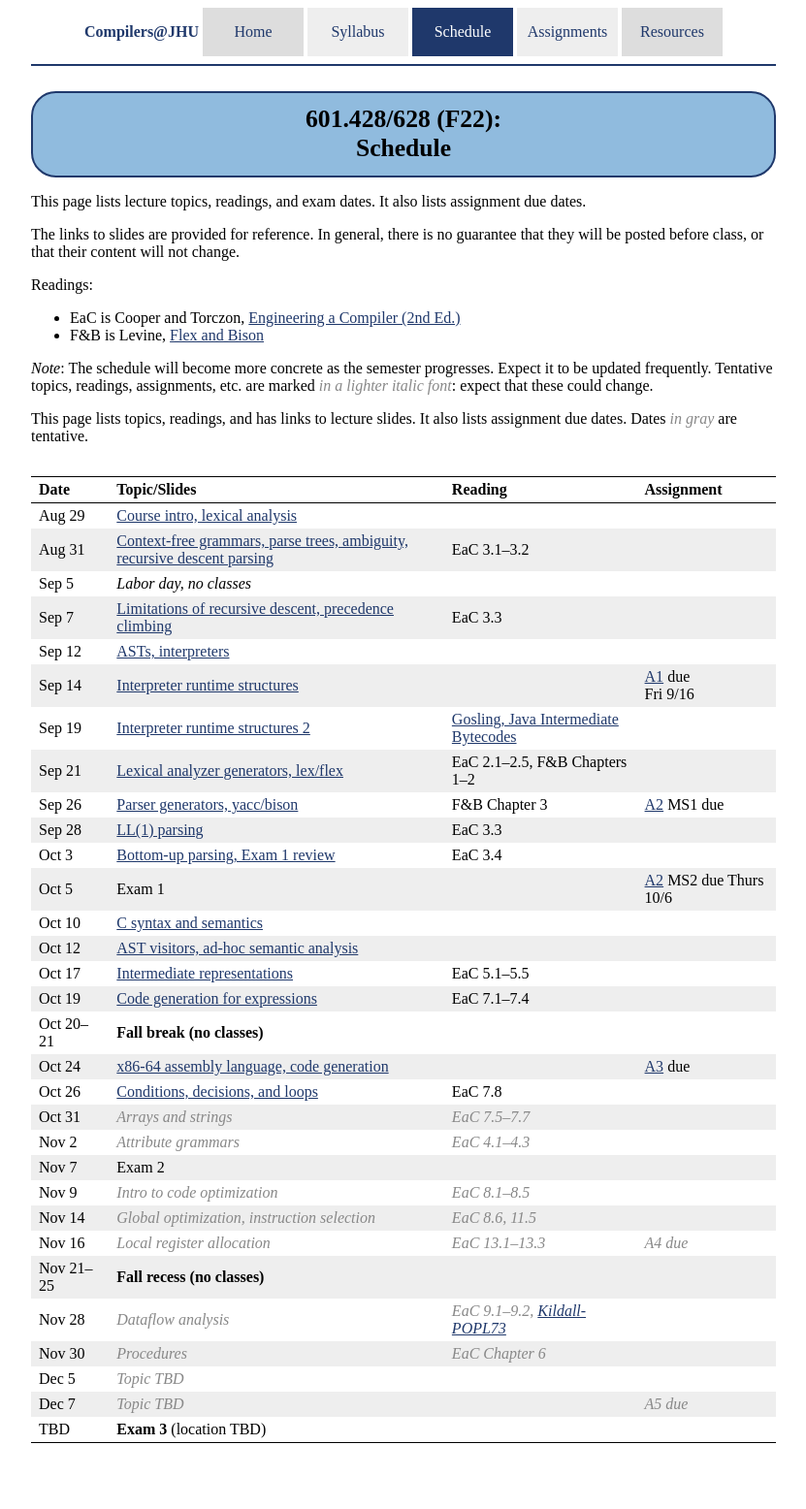
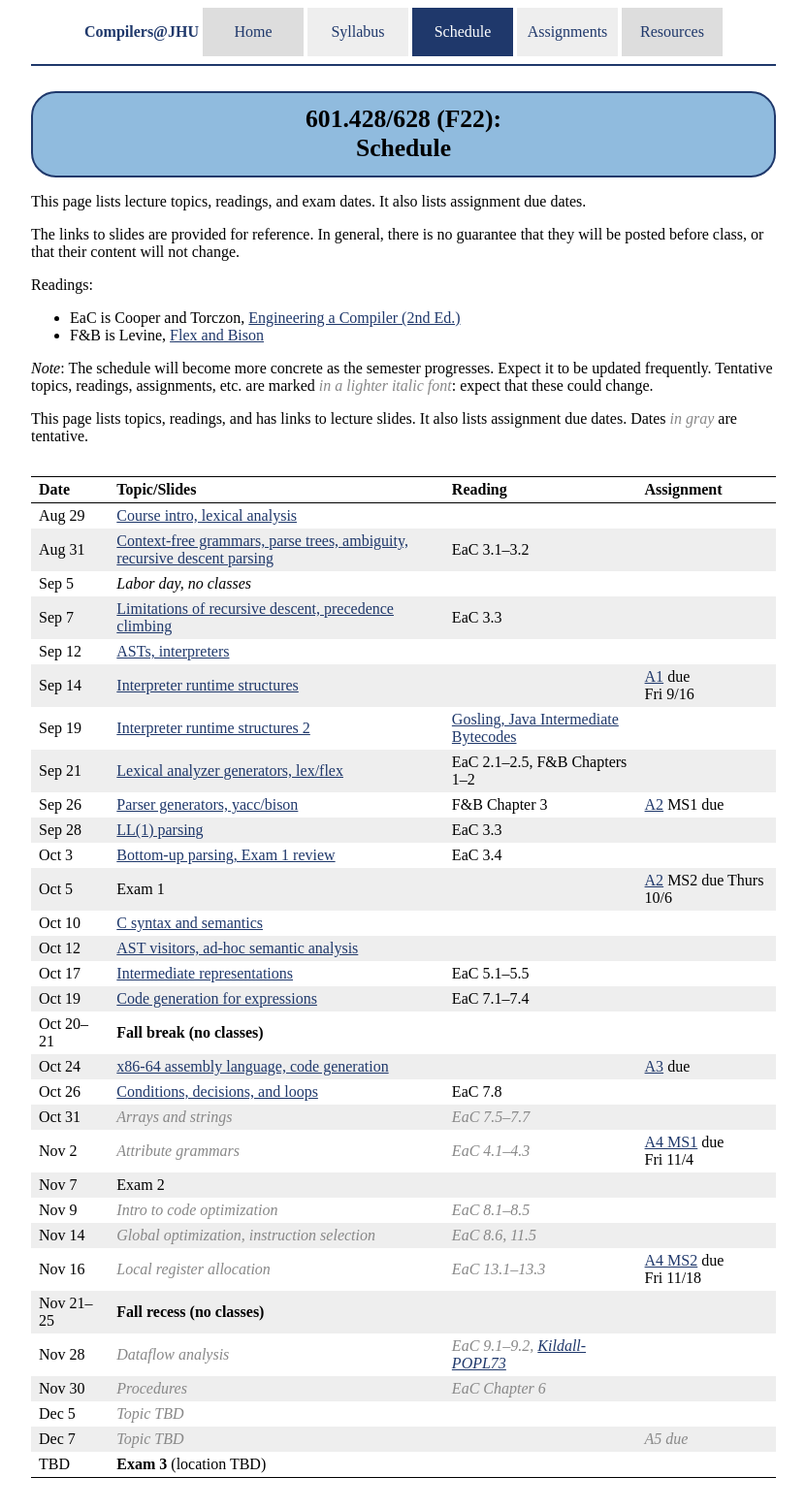
Before and after one commit to jhucompilers/fall2022, a Jekyll site: the page built from schedule.md, in a window 1280 px wide. Shown: the whole page at 97% size, without its empty margins (224-1055 px from the left). Built offline with Jekyll 4.4.1, drawn with Linux system fonts in a browser that asks for light colours; before the commit the page ends 1520 px from its top, so only the background shows below that.

Commit message:
a4 due dates

```diff
--- a/schedule.csv
+++ b/schedule.csv
@@ -19,11 +19,11 @@ Oct 20–21,**Fall break (no classes)**,
 Oct 24,"x86-64 assembly language, code generation",lectures/lecture15-public.pdf,,,"[A3](assign/assign03.html) due"
 Oct 26,"Conditions, decisions, and loops","lectures/Code_Shape_III_Boolean_and_Relational_Expressions_+_Control_Flow.pdf",,"EaC 7.8"
 Oct 31,"<span class='tentative'>Arrays and strings</span>",,,"<span class='tentative'>EaC 7.5–7.7</span>",,
-Nov 2,"<span class='tentative'>Attribute grammars</span>",,,"<span class='tentative'>EaC 4.1–4.3</span>",
+Nov 2,"<span class='tentative'>Attribute grammars</span>",,,"<span class='tentative'>EaC 4.1–4.3</span>","[A4 MS1](assign/assign04.html) due<br>Fri 11/4"
 Nov 7,"Exam 2",,,
 Nov 9,"<span class='tentative'>Intro to code optimization</span>",,,"<span class='tentative'>EaC 8.1–8.5</span>"
 Nov 14,"<span class='tentative'>Global optimization, instruction selection</span>",,,"<span class='tentative'>EaC 8.6, 11.5</span>"
-Nov 16,"<span class='tentative'>Local register allocation</span>",,,"<span class='tentative'>EaC 13.1–13.3</span>","<span class='tentative'>A4 due</span>"
+Nov 16,"<span class='tentative'>Local register allocation</span>",,,"<span class='tentative'>EaC 13.1–13.3</span>","[A4 MS2](assign/assign04.html) due<br>Fri 11/18"
 Nov 21–25,**Fall recess (no classes)**,
 Nov 28,"<span class='tentative'>Dataflow analysis</span>",,,"<span class='tentative'>EaC 9.1–9.2, <a href='lectures/kildall-popl73.pdf'>Kildall-POPL73</a></span>",
 Nov 30,"<span class='tentative'>Procedures</span>",,,"<span class='tentative'>EaC Chapter 6</span>"
--- a/schedule.md
+++ b/schedule.md
@@ -47,11 +47,11 @@ Oct 20–21 | **Fall break (no classes)** |  |
 Oct 24 | [x86-64 assembly language, code generation](lectures/lecture15-public.pdf) |  | [A3](assign/assign03.html) due
 Oct 26 | [Conditions, decisions, and loops](lectures/Code_Shape_III_Boolean_and_Relational_Expressions_+_Control_Flow.pdf) | EaC 7.8 |
 Oct 31 | <span class='tentative'>Arrays and strings</span> | <span class='tentative'>EaC 7.5–7.7</span> |
-Nov 2 | <span class='tentative'>Attribute grammars</span> | <span class='tentative'>EaC 4.1–4.3</span> |
+Nov 2 | <span class='tentative'>Attribute grammars</span> | <span class='tentative'>EaC 4.1–4.3</span> | [A4 MS1](assign/assign04.html) due<br>Fri 11/4
 Nov 7 | Exam 2 |  |
 Nov 9 | <span class='tentative'>Intro to code optimization</span> | <span class='tentative'>EaC 8.1–8.5</span> |
 Nov 14 | <span class='tentative'>Global optimization, instruction selection</span> | <span class='tentative'>EaC 8.6, 11.5</span> |
-Nov 16 | <span class='tentative'>Local register allocation</span> | <span class='tentative'>EaC 13.1–13.3</span> | <span class='tentative'>A4 due</span>
+Nov 16 | <span class='tentative'>Local register allocation</span> | <span class='tentative'>EaC 13.1–13.3</span> | [A4 MS2](assign/assign04.html) due<br>Fri 11/18
 Nov 21–25 | **Fall recess (no classes)** |  |
 Nov 28 | <span class='tentative'>Dataflow analysis</span> | <span class='tentative'>EaC 9.1–9.2, <a href='lectures/kildall-popl73.pdf'>Kildall-POPL73</a></span> |
 Nov 30 | <span class='tentative'>Procedures</span> | <span class='tentative'>EaC Chapter 6</span> |
```
